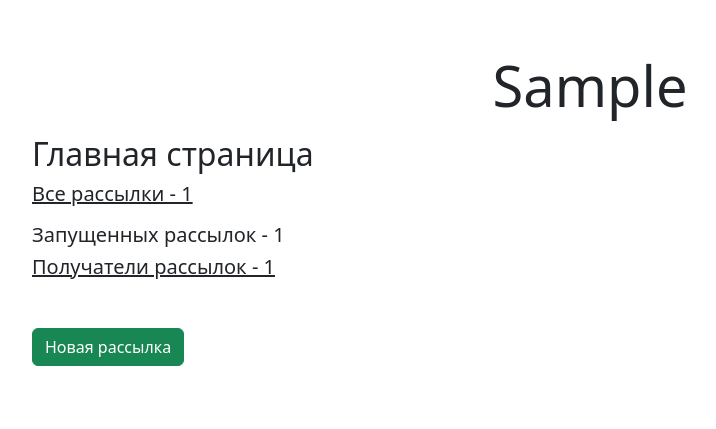
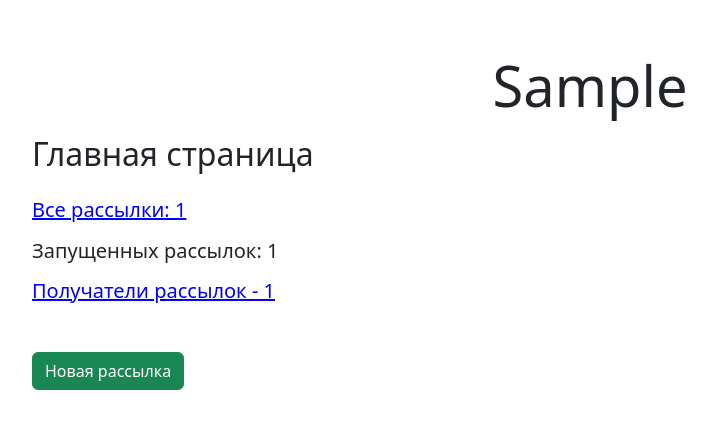
Before and after one commit to SuperZebrocat/NewsletterApp, a Django app: template newsletters/templates/newsletters/main_page.html in a window 1280 px wide. Shown: the part 56-485 px from the top of the page, without its empty margins (50-766 px from the left). Run offline with Django 5.2, Linux system fonts and the light colour scheme; the template is opened without the code that fills it: most values are stand-ins (such as "Sample title", 1, 10 or a date in 2020); some libraries are stand-ins or nearby versions.

Commit message:
Template for main page updated

```diff
--- a/newsletters/templates/newsletters/main_page.html
+++ b/newsletters/templates/newsletters/main_page.html
@@ -4,11 +4,11 @@
 
 {% block content %}
 {% include 'newsletters/includes/inc_header.html' %}
-<h2>Главная страница</h2>
+<h2 class="mb-4">Главная страница</h2>
 
-<a class="mt-4 h5" href="{% url 'newsletters:newsletters_list' %}">Все рассылки - {{ newsletters_count }}</a>
-<h5 class="mt-3">Запущенных рассылок - {{ newsletters_launched_count }}</h5>
-<a class="h5" href="{% url 'newsletters:clients_list' %}">Получатели рассылок - {{ clients_count }}</a>
+<a class="mt-3 h5" href="{% url 'newsletters:newsletters_list' %}" style="color: blue;">Все рассылки: {{ newsletters_count }}</a>
+<h5 class="mt-3 mb-3">Запущенных рассылок: {{ newsletters_launched_count }}</h5>
+<a class="h5" href="{% url 'newsletters:clients_list' %}" style="color: blue;">Получатели рассылок - {{ clients_count }}</a>
 
 <div>
 <a href="{% url 'newsletters:newsletter_create' %}" class="btn btn-success mt-5">Новая рассылка</a>
```
